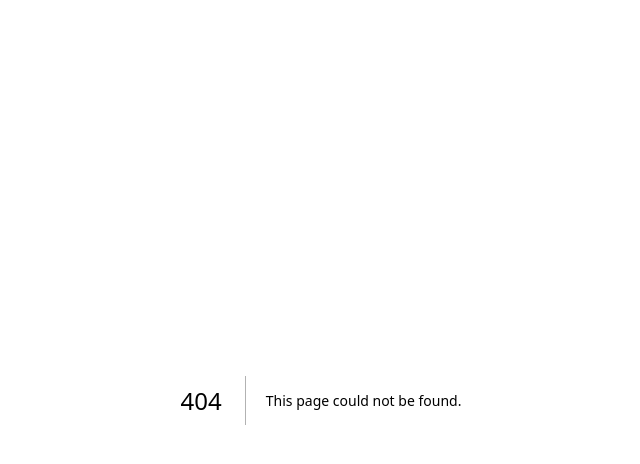
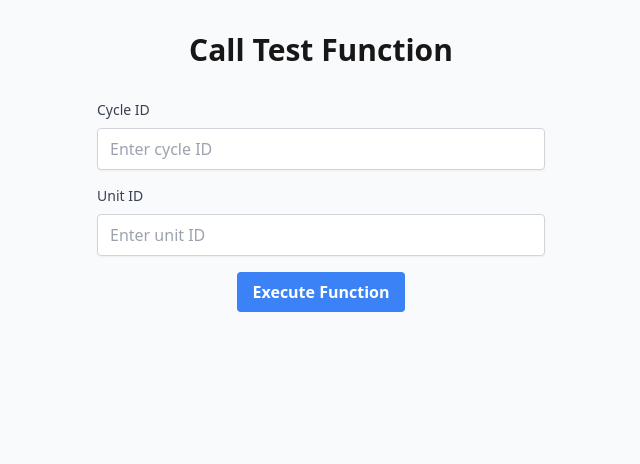
Before and after one commit to otika629080/fn_tester, a Next.js app: page /testfunction in a window 1280 px wide. Before the commit this address had no page. Shown: the top 464 px of the page, without its empty margins (319-959 px from the left). Built offline with nearby package versions, Linux system fonts and the light colour scheme; no server answers.

Commit message:
testfunctionページ追加

```diff
--- /dev/null
+++ b/app/testfunction/page.tsx
@@ -0,0 +1,89 @@
+"use client";
+import { useState } from "react";
+import { createClient } from "@supabase/supabase-js";
+
+// Supabase client setup
+const supabaseUrl: string = process.env.NEXT_PUBLIC_SUPABASE_URL!;
+const supabaseKey: string = process.env.NEXT_PUBLIC_SUPABASE_KEY!;
+
+if (!supabaseUrl || !supabaseKey) {
+  throw new Error("Supabase URL and Key must be provided.");
+}
+
+const supabase = createClient(supabaseUrl, supabaseKey);
+
+export default function TestFunctionPage() {
+  const [cycleId, setCycleId] = useState<string>("");
+  const [unitId, setUnitId] = useState<string>("");
+  const [result, setResult] = useState<any>(null);
+  const [error, setError] = useState<string | null>(null);
+
+  const callTestFunction = async () => {
+    try {
+      const { data, error } = await supabase.rpc("testfunction", {
+        cycle_id: cycleId,
+        unit_id: unitId,
+      });
+
+      if (error) {
+        setError(error.message);
+        setResult(null);
+        console.error("Error calling testfunction:", error.message);
+      } else {
+        setResult(data);
+        setError(null);
+        console.log("Function result:", data);
+      }
+    } catch (err) {
+      setError((err as Error).message);
+      setResult(null);
+      console.error("Unexpected error:", err);
+    }
+  };
+
+  return (
+    <div className="min-h-screen bg-gray-50 py-8 px-4 flex flex-col items-center font-sans">
+      <h1 className="text-3xl font-bold text-center mb-8">Call Test Function</h1>
+
+      {/* Input for cycle_id */}
+      <div className="w-full max-w-md mb-4">
+        <label className="block text-sm font-medium text-gray-700 mb-2">Cycle ID</label>
+        <input
+          type="text"
+          className="w-full px-3 py-2 border border-gray-300 rounded shadow-sm focus:outline-none focus:ring-blue-500 focus:border-blue-500"
+          value={cycleId}
+          onChange={(e) => setCycleId(e.target.value)}
+          placeholder="Enter cycle ID"
+        />
+      </div>
+
+      {/* Input for unit_id */}
+      <div className="w-full max-w-md mb-4">
+        <label className="block text-sm font-medium text-gray-700 mb-2">Unit ID</label>
+        <input
+          type="text"
+          className="w-full px-3 py-2 border border-gray-300 rounded shadow-sm focus:outline-none focus:ring-blue-500 focus:border-blue-500"
+          value={unitId}
+          onChange={(e) => setUnitId(e.target.value)}
+          placeholder="Enter unit ID"
+        />
+      </div>
+
+      {/* Execute Button */}
+      <button
+        className="bg-blue-500 hover:bg-blue-600 text-white font-bold py-2 px-4 rounded mb-4"
+        onClick={callTestFunction}
+      >
+        Execute Function
+      </button>
+
+      {/* Results or Error */}
+      {error && <p className="text-red-500 mt-4">Error: {error}</p>}
+      {result && (
+        <pre className="bg-gray-100 text-sm p-4 rounded w-full mt-4 overflow-auto">
+          {JSON.stringify(result, null, 2)}
+        </pre>
+      )}
+    </div>
+  );
+}
```
